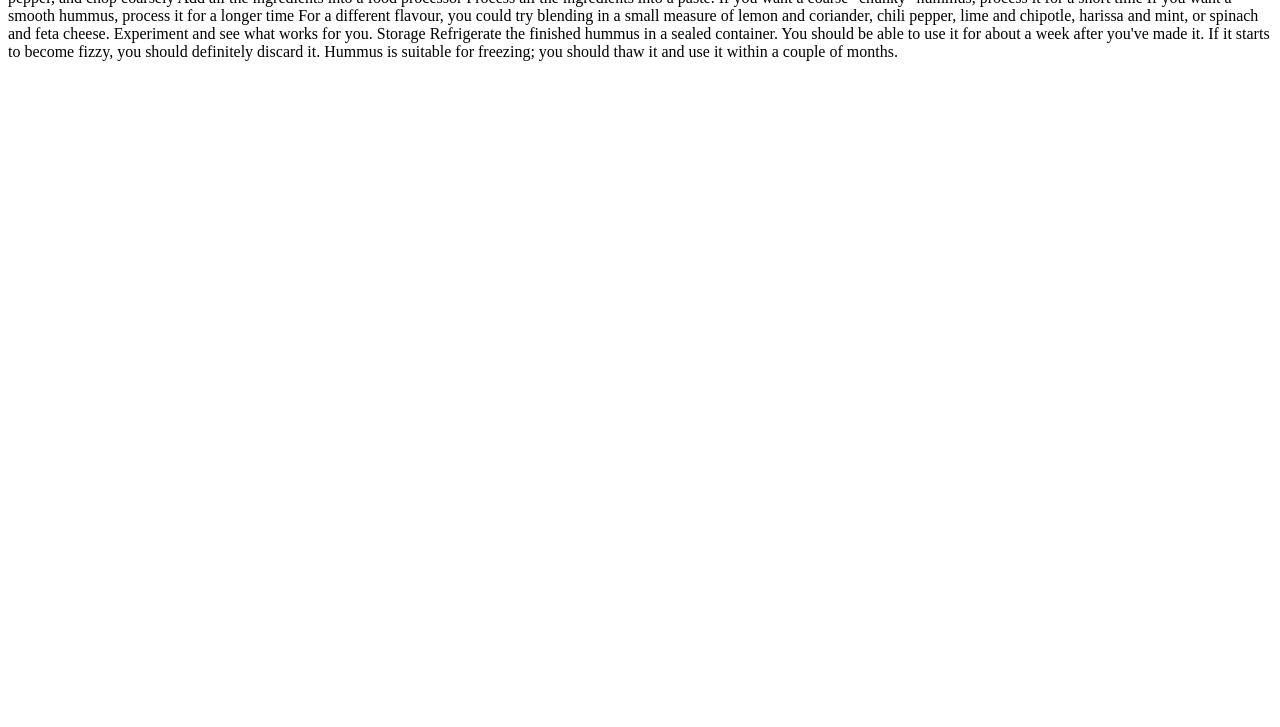
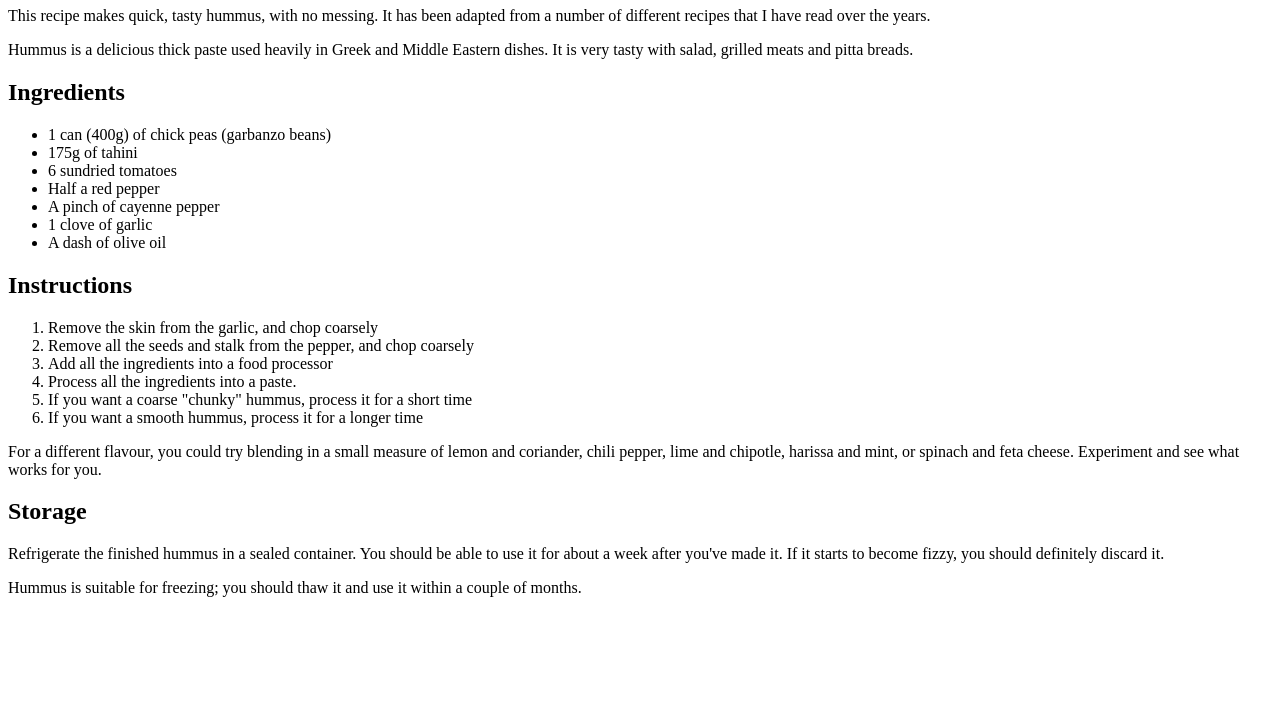
Before and after one commit to G184402021/medialabo, a plain HTML site: page practice/text-start.html in a window 1280 px wide. Shown: the part 73-800 px from the top of the page. Drawn offline with Linux system fonts and the light colour scheme.

Commit message:
第一回講義-進捗14:16

```diff
--- a/practice/text-start.html
+++ b/practice/text-start.html
@@ -5,38 +5,42 @@
     <title>Quick hummus recipe</title>
   </head>
   <body>
-    Quick hummus recipe
+    <h1>Quick hummus recipe</h1>
 
-    This recipe makes quick, tasty hummus, with no messing. It has been adapted from a number of different recipes that I have read over the years.
+    <p>This recipe makes quick, tasty hummus, with no messing. It has been adapted from a number of different recipes that I have read over the years.</p>
 
-    Hummus is a delicious thick paste used heavily in Greek and Middle Eastern dishes. It is very tasty with salad, grilled meats and pitta breads.
+    <p>Hummus is a delicious thick paste used heavily in Greek and Middle Eastern dishes. It is very tasty with salad, grilled meats and pitta breads.</p>
 
-    Ingredients
+    <h2>Ingredients</h2>
 
-    1 can (400g) of chick peas (garbanzo beans)
-    175g of tahini
-    6 sundried tomatoes
-    Half a red pepper
-    A pinch of cayenne pepper
-    1 clove of garlic
-    A dash of olive oil
+    <ul>
+      <li>1 can (400g) of chick peas (garbanzo beans)</li>
+      <li>175g of tahini</li>
+      <li>6 sundried tomatoes</li>
+      <li>Half a red pepper</li>
+      <li>A pinch of cayenne pepper</li>
+      <li>1 clove of garlic</li>
+      <li>A dash of olive oil</li>
+    </ul>
 
-    Instructions
+    <h2>Instructions</h2>
 
-    Remove the skin from the garlic, and chop coarsely
-    Remove all the seeds and stalk from the pepper, and chop coarsely
-    Add all the ingredients into a food processor
-    Process all the ingredients into a paste.
-    If you want a coarse "chunky" hummus, process it for a short time
-    If you want a smooth hummus, process it for a longer time
+    <ol>
+      <li>Remove the skin from the garlic, and chop coarsely</li>
+      <li>Remove all the seeds and stalk from the pepper, and chop coarsely</li>
+      <li>Add all the ingredients into a food processor</li>
+      <li>Process all the ingredients into a paste.</li>
+      <li>If you want a coarse "chunky" hummus, process it for a short time</li>
+      <li>If you want a smooth hummus, process it for a longer time</li>
+    </ol>
 
-    For a different flavour, you could try blending in a small measure of lemon and coriander, chili pepper, lime and chipotle, harissa and mint, or spinach and feta cheese. Experiment and see what works for you.
+    <p>For a different flavour, you could try blending in a small measure of lemon and coriander, chili pepper, lime and chipotle, harissa and mint, or spinach and feta cheese. Experiment and see what works for you.</p>
 
-    Storage
+    <h2>Storage</h2>
 
-    Refrigerate the finished hummus in a sealed container. You should be able to use it for about a week after you've made it. If it starts to become fizzy, you should definitely discard it.
+    <p>Refrigerate the finished hummus in a sealed container. You should be able to use it for about a week after you've made it. If it starts to become fizzy, you should definitely discard it.</p>
 
-    Hummus is suitable for freezing; you should thaw it and use it within a couple of months.
+    <p>Hummus is suitable for freezing; you should thaw it and use it within a couple of months.</p>
 
 
   </body>
```
Also changed, not shown: index.html (+22 -1 lines), practice/debug-example.html (+5 -5 lines), practice/pictures.html (+2 -0 lines), project.html (added, +41 -0 lines).
